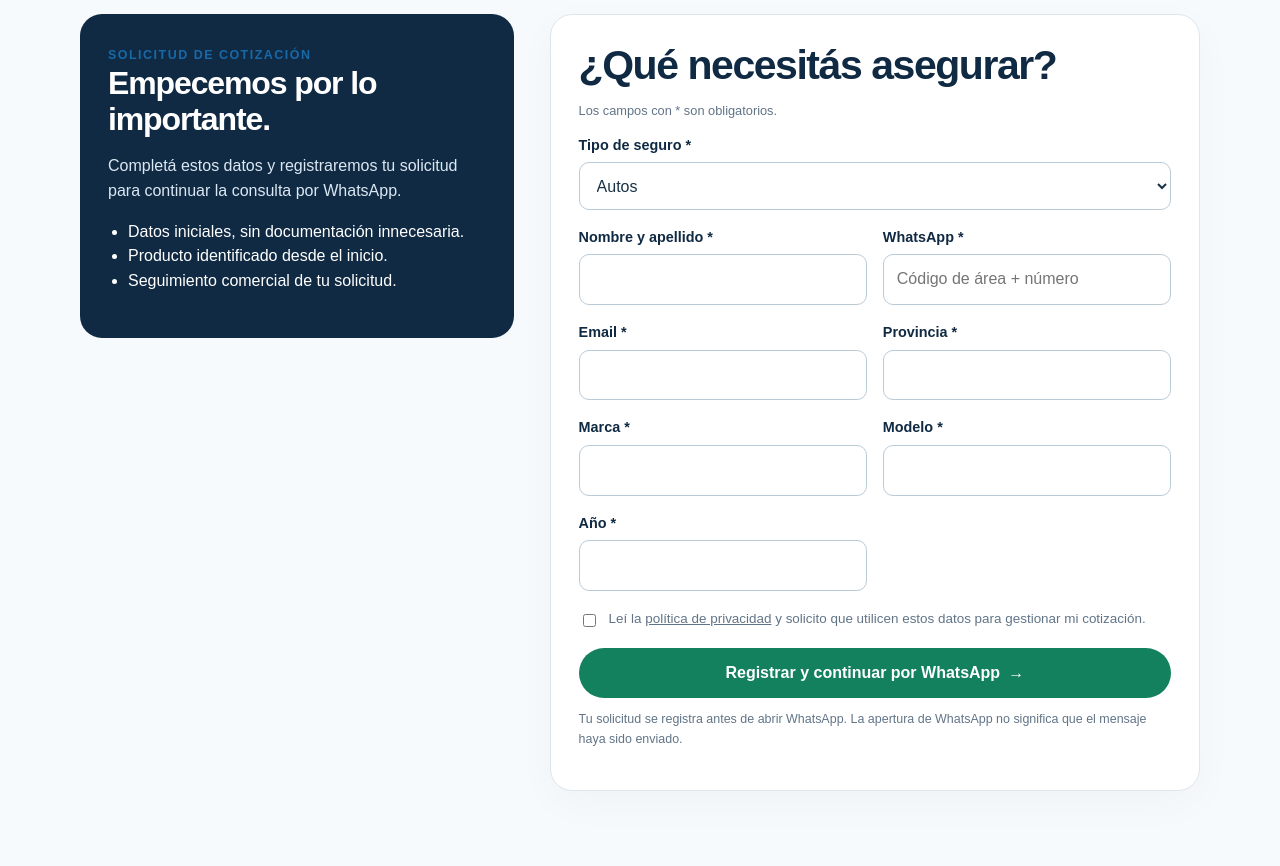
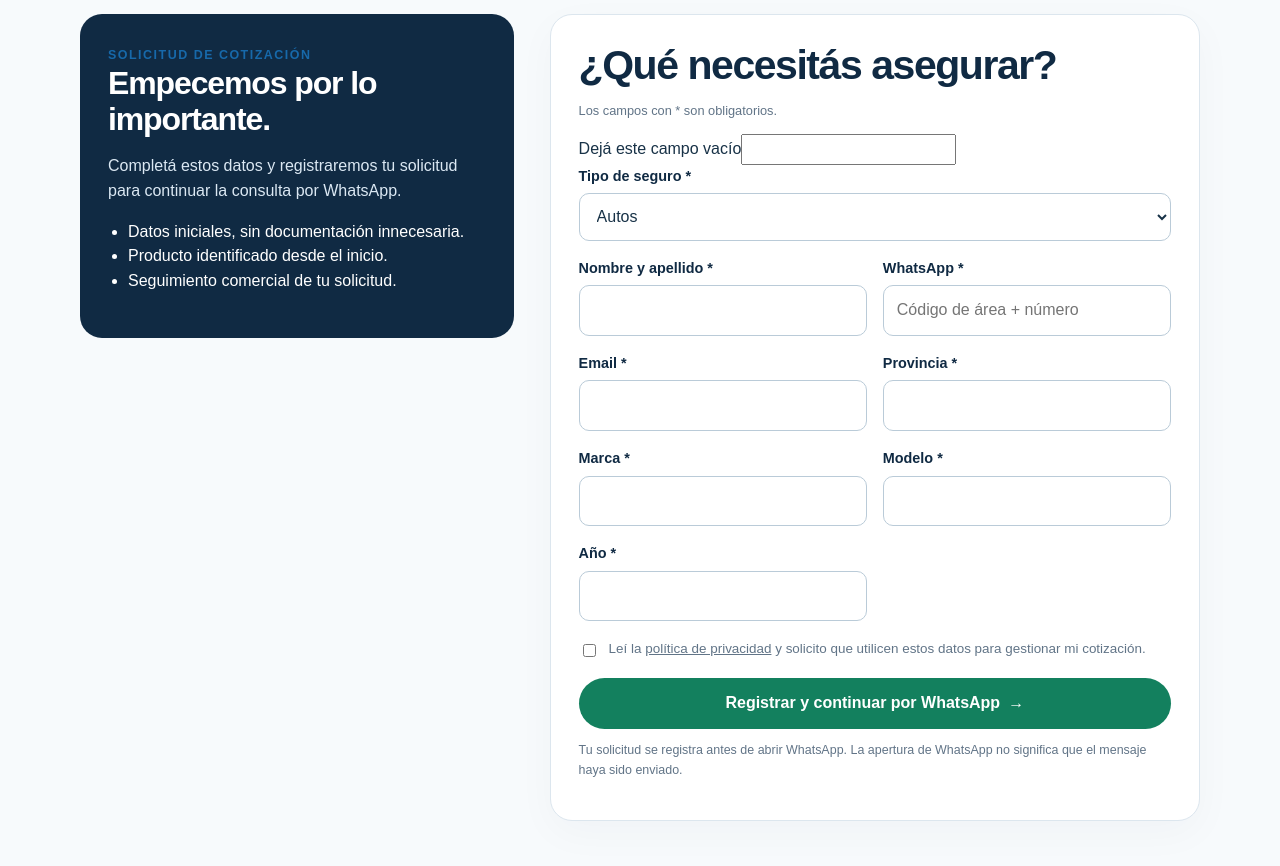
Before and after one commit to popnegro/cotizatuseguro, a Next.js app: page / in a window 1280 px wide. Shown: the part 1600-2466 px from the top of the page. Built offline with nearby package versions, Linux system fonts and the light colour scheme; no server answers.

Commit message:
security: add honeypot field to quote form

```diff
--- a/app/page.tsx
+++ b/app/page.tsx
@@ -127,9 +127,11 @@ export default function Home() {
     setBusy(true);
     track("form_submit", { insurance_product: form.product });
     try {
+      const honeypot = new FormData(event.currentTarget).get("website");
       const response = await fetch("/api/leads", {
         method: "POST", headers: { "Content-Type": "application/json" },
         body: JSON.stringify({
+          website: typeof honeypot === "string" ? honeypot : "",
           name: form.name, email: form.email, phone: form.phone, province: form.province,
           city: form.product === "hogar" || form.product === "consorcio" ? form.location : "",
           product: form.product,
@@ -196,6 +198,7 @@ export default function Home() {
           <div className="quote-card"><h2>¿Qué necesitás asegurar?</h2><p className="help">Los campos con * son obligatorios.</p>
             {error && <div className="form-error" role="alert">{error}</div>}{success && <div className="form-success" role="status">{success}</div>}
             <form onSubmit={submit}>
+              <div aria-hidden="true" className="honeypot-field"><label htmlFor="website">Dejá este campo vacío</label><input id="website" name="website" type="text" tabIndex={-1} autoComplete="off" /></div>
               <div className="form-grid">
                 <div className="field field-full"><label htmlFor="product">Tipo de seguro *</label><select id="product" value={form.product} onChange={(e) => setForm({ ...form, product: e.target.value as Product })}>{products.map((p) => <option value={p.id} key={p.id}>{p.title}</option>)}</select></div>
                 <div className="field"><label htmlFor="name">Nombre y apellido *</label><input id="name" name="name" autoComplete="name" required minLength={2} pattern=".*\s+.*" title="Ingresá nombre y apellido" maxLength={100} value={form.name} onChange={(e) => setForm({ ...form, name: e.target.value })} /></div>
```
